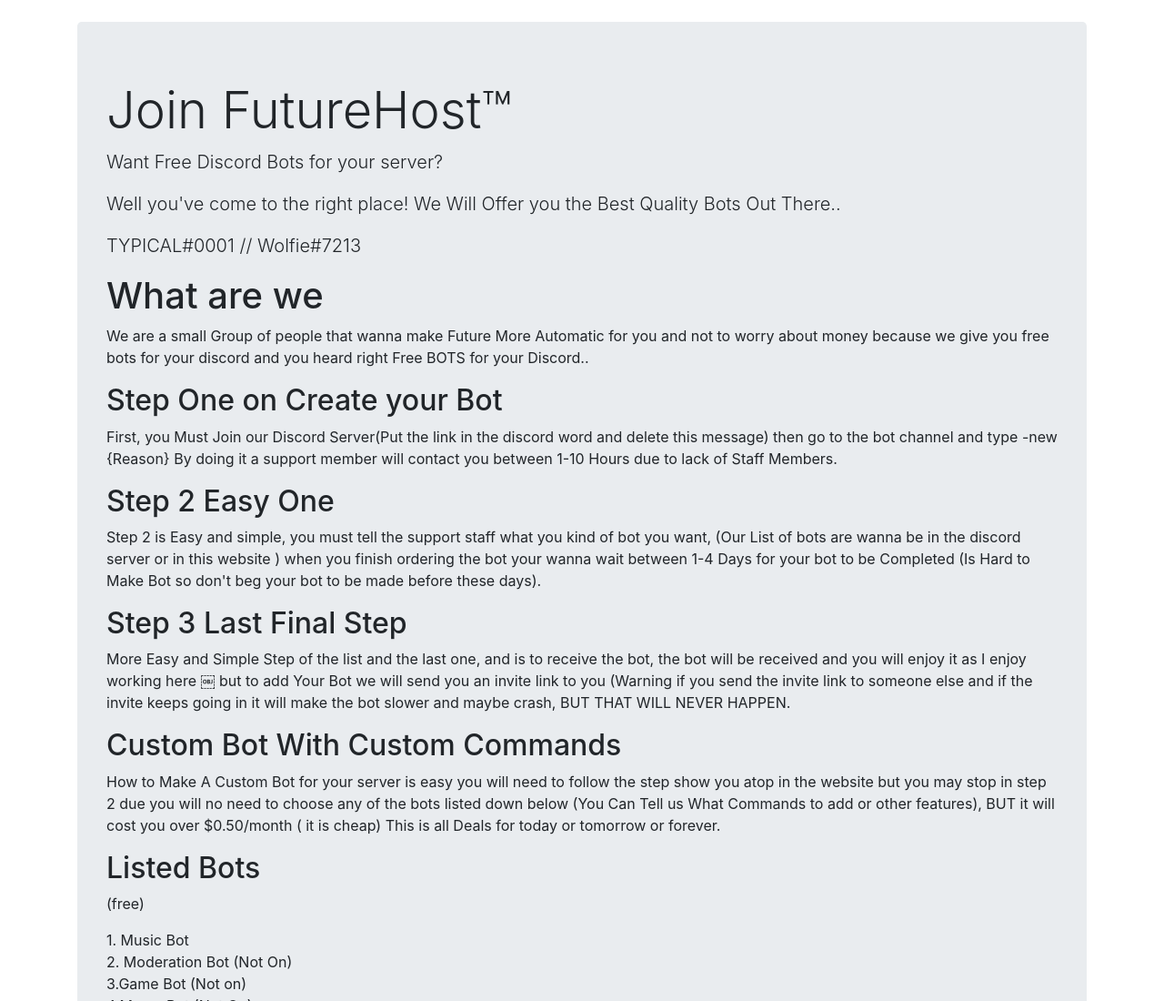
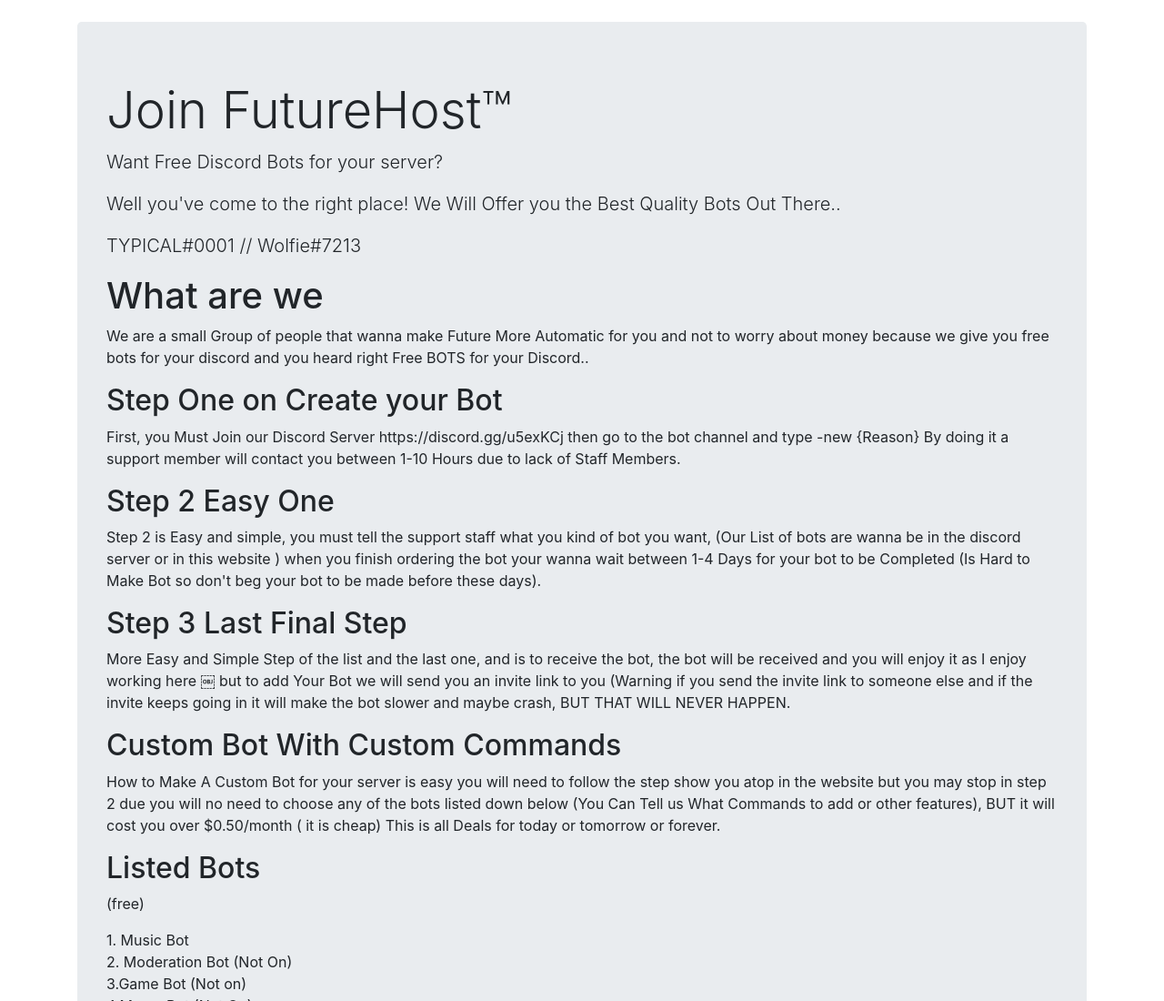
Before and after one commit to FutureHost/FutureWebsite, a plain HTML site: page index.html in a window 1280 px wide. Shown: the top 1100 px of the page at 91% size. Drawn offline with nearby package versions, Linux system fonts and the light colour scheme.

Commit message:
Update index.html

```diff
--- a/index.html
+++ b/index.html
@@ -53,7 +53,7 @@
 
 <p>
 
-First, you Must Join our Discord Server(Put the link in the discord word and delete this message) then go to the bot channel and type -new {Reason} By doing it a support member will contact you between 1-10 Hours due to lack of Staff Members. </p>
+First, you Must Join our Discord Server https://discord.gg/u5exKCj then go to the bot channel and type -new {Reason} By doing it a support member will contact you between 1-10 Hours due to lack of Staff Members. </p>
 
 
 <h2>
```
